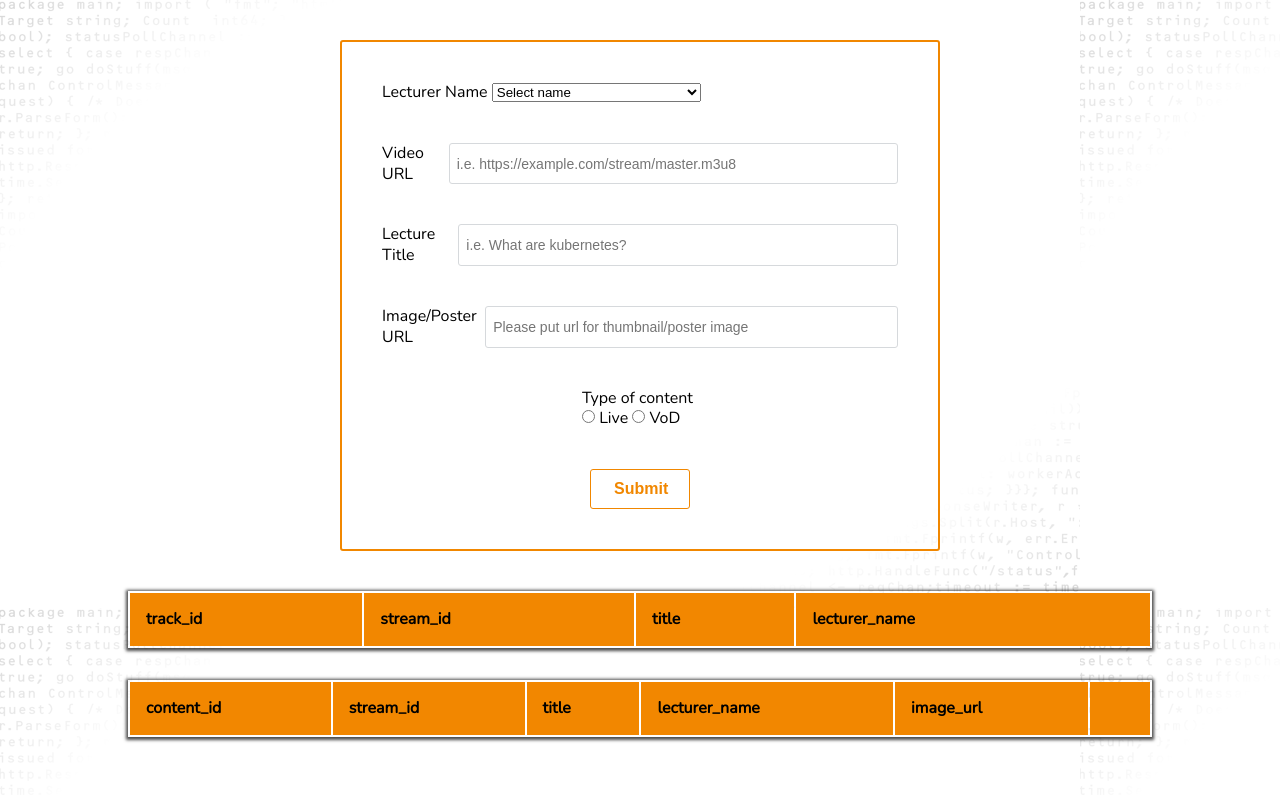
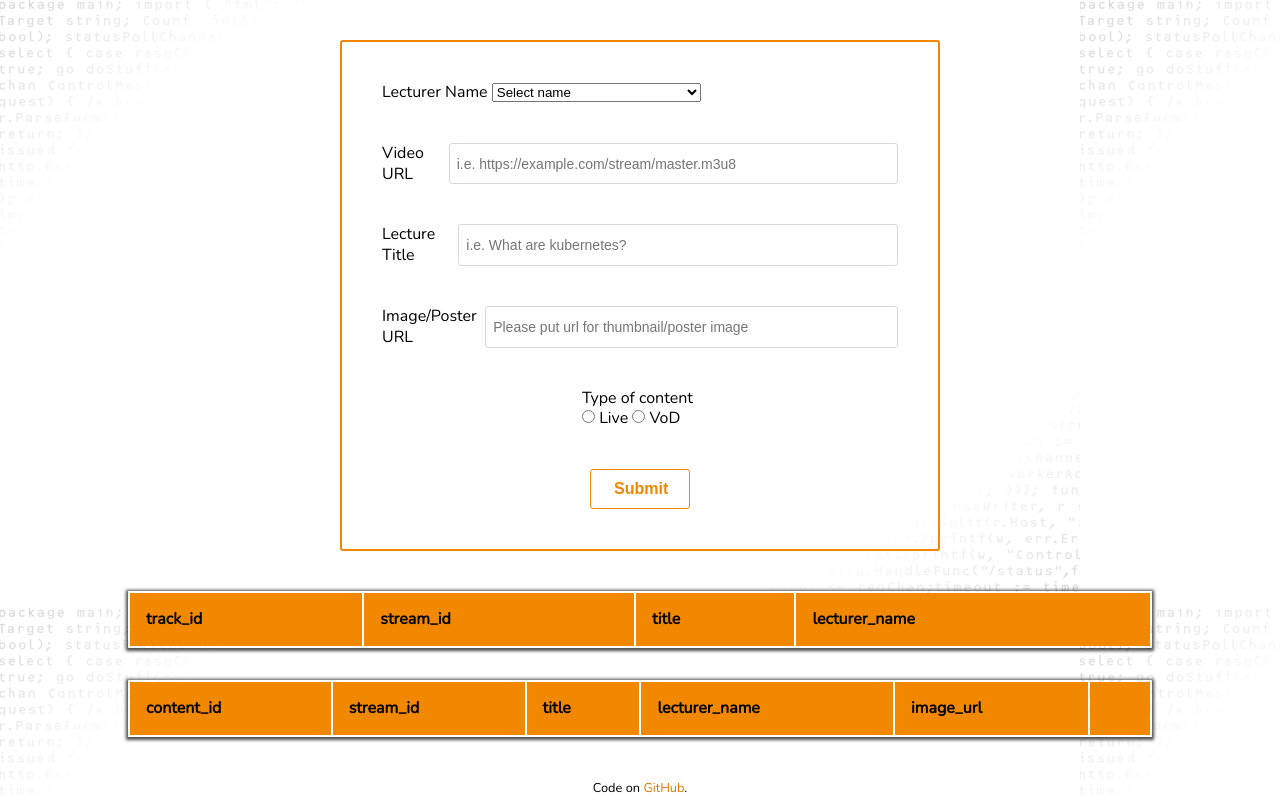
Before and after one commit to rysz-eriksson/conference-cms, a plain HTML site: page index.html in a window 1280 px wide. Drawn offline with nearby package versions, Linux system fonts and the light colour scheme; no server answers.

Commit message:
feat: add footer with a link

```diff
--- a/index.html
+++ b/index.html
@@ -66,6 +66,9 @@
       </tbody>
     </table>
   </div>
+  <footer>
+    <p>Code on <a href="https://github.com/rysz-eriksson/conference-cms" target="_blank">GitHub</a>.</p>
+  </footer>
     <script type="text/javascript" src="input.js"></script>
     <script type="text/javascript" src="scripts.js"></script>
 </body>
--- a/styles.css
+++ b/styles.css
@@ -123,10 +123,6 @@ tr:nth-child(even):hover {
   background-color: rgba(241, 135, 0, .7);
 }
 
-/* tr:hover {
-  background-color: rgba(241, 135, 0, .3);
-} */
-
 thead {
   background-color: rgb(241, 135, 0)
 }
@@ -145,3 +141,23 @@ button.delete {
 button.delete:focus {
   outline-color: #f18700;
 }
+
+footer {
+  position: absolute;
+  bottom: 0;
+  font-size: .8rem;
+}
+
+footer p {
+  padding: .2rem;
+}
+
+footer a {
+  text-decoration: none;
+  color: #d87900;
+}
+
+footer a:hover {
+  font-weight: bold;
+  border-bottom: #d87900 1px dotted;
+}
```
